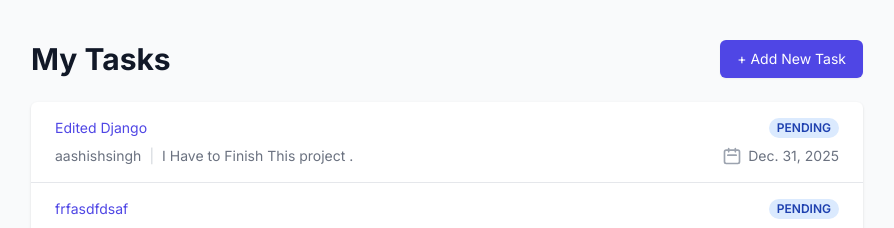
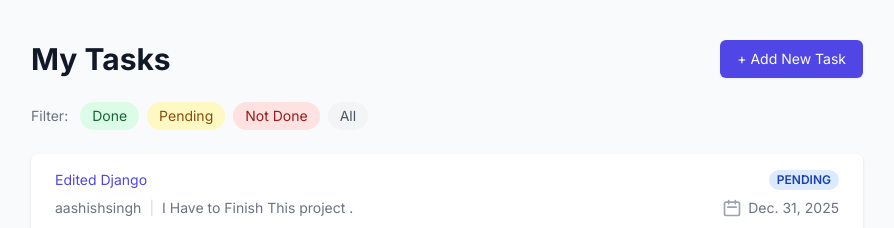
Before and after one commit to Aashish187/Django, a Django app: page /task/ in a window 1280 px wide. Shown: the part 65-293 px from the top of the page, without its empty margins (193-1087 px from the left). Run offline with Django 5.2, Linux system fonts and the light colour scheme; a user stored in the database is signed in; data comes from the database, SQL or seed files in the repository; both versions use the stored data as it was after the commit; some libraries are stand-ins or nearby versions.

Commit message:
added filtering

```diff
--- a/Projects/Beginner/TaskManager/Templates/task.html
+++ b/Projects/Beginner/TaskManager/Templates/task.html
@@ -1,11 +1,12 @@
-{% extends 'base.html' %} {% block content %}
+{% extends 'base.html' %}
+
+{% block content %}
 <div class="max-w-4xl mx-auto px-4 sm:px-6 lg:px-8 py-10">
+
   <!-- HEADER -->
   <div class="md:flex md:items-center md:justify-between mb-6">
     <div class="flex-1 min-w-0">
-      <h2
-        class="text-2xl font-bold leading-7 text-gray-900 sm:text-3xl sm:truncate"
-      >
+      <h2 class="text-2xl font-bold leading-7 text-gray-900 sm:text-3xl sm:truncate">
         My Tasks
       </h2>
     </div>
@@ -18,6 +19,31 @@
         + Add New Task
       </a>
     </div>
+  </div>
+
+  <!-- FILTER LINKS (Styled) -->
+  <div class="mb-6 flex items-center space-x-2">
+      <span class="text-sm text-gray-500 mr-1">Filter:</span>
+
+      <!-- Done (Green Style) -->
+      <a href="?status=DONE" class="inline-flex items-center px-3 py-1 rounded-full text-sm font-medium bg-green-100 text-green-800 hover:bg-green-200 transition">
+          Done
+      </a>
+
+      <!-- Pending (Yellow Style) -->
+      <a href="?status=PENDING" class="inline-flex items-center px-3 py-1 rounded-full text-sm font-medium bg-yellow-100 text-yellow-800 hover:bg-yellow-200 transition">
+          Pending
+      </a>
+
+      <!-- Not Done (Gray/Red Style) -->
+      <a href="?status=NOT_DONE" class="inline-flex items-center px-3 py-1 rounded-full text-sm font-medium bg-red-100 text-red-800 hover:bg-red-200 transition">
+          Not Done
+      </a>
+
+      <!-- Optional: Reset Filter -->
+      <a href="{% url 'task' %}" class="inline-flex items-center px-3 py-1 rounded-full text-sm font-medium bg-gray-100 text-gray-600 hover:bg-gray-200 transition">
+          All
+      </a>
   </div>
 
   <!-- LIST CONTAINER -->
@@ -38,9 +64,7 @@
               </p>
               <!-- STATUS -->
               <div class="ml-2 flex-shrink-0 flex">
-                <p
-                  class="px-2 inline-flex text-xs leading-5 font-semibold rounded-full bg-blue-100 text-blue-800"
-                >
+                <p class="px-2 inline-flex text-xs leading-5 font-semibold rounded-full bg-blue-100 text-blue-800">
                   {{ task.status }}
                 </p>
               </div>
--- a/Projects/Beginner/TaskManager/tasks/views.py
+++ b/Projects/Beginner/TaskManager/tasks/views.py
@@ -20,8 +20,13 @@ class TaskView(LoginRequiredMixin,ListView):
     template_name='task.html'
     context_object_name='tasks'
     login_url='login'
+# We edit the queryset to filter by status
     def get_queryset(self):
-        return Tasks.objects.filter(owner=self.request.user)
+        tasks=Tasks.objects.filter(owner=self.request.user)
+        status=self.request.GET.get('status')
+        if status :
+            tasks=tasks.filter(status=status)
+        return tasks
 """This for that logged in user can only see their tasks only."""
 
 class TaskDetailView(LoginRequiredMixin,DetailView):
```
Also changed, not shown: Projects/Beginner/TaskManager/db.sqlite3.
